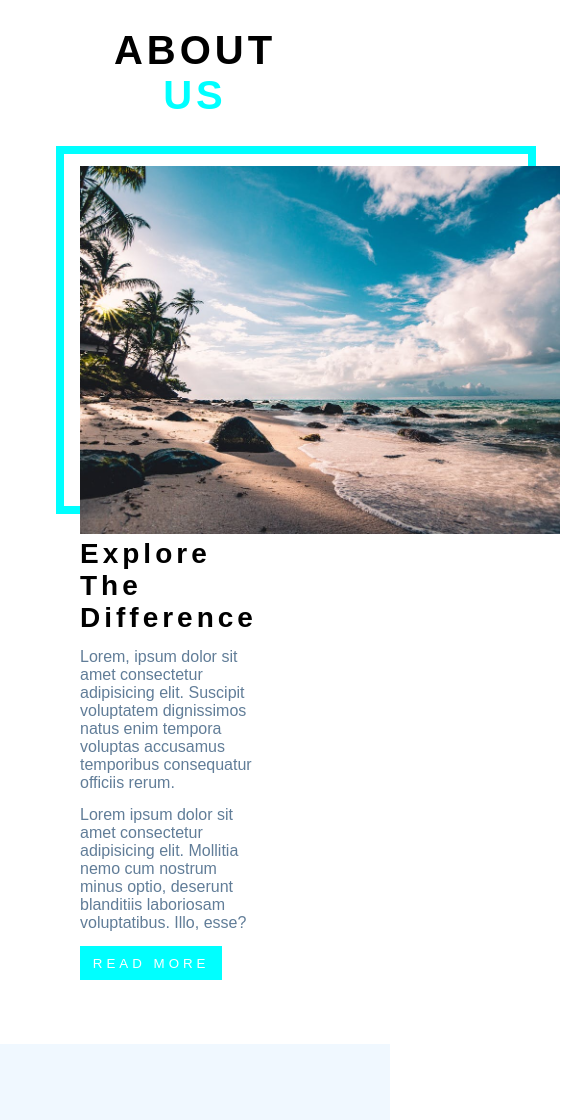
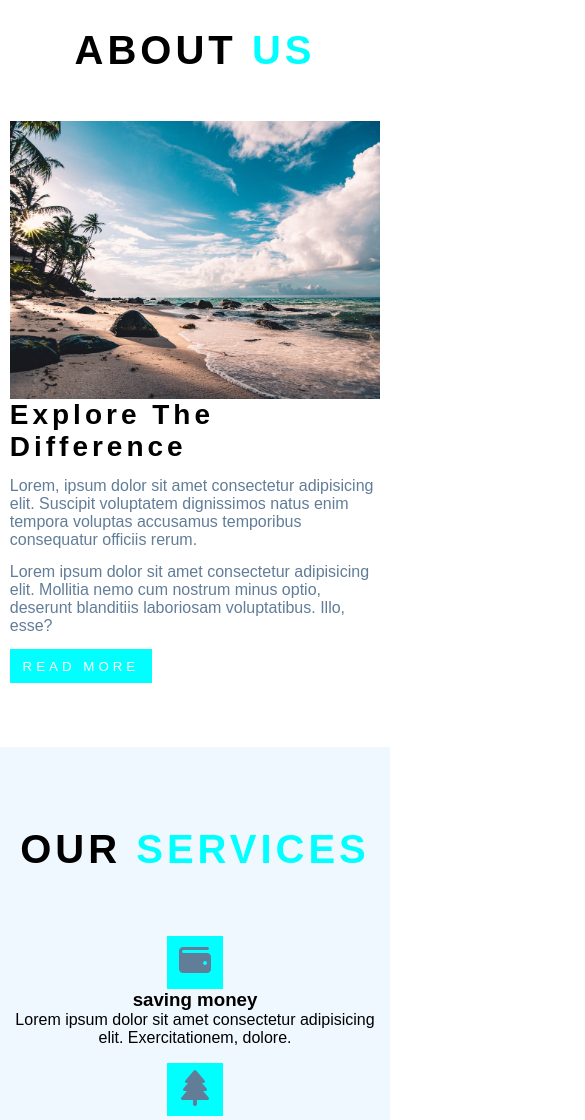
Before and after one commit to ttaib/backroad-project, a plain HTML site: page index.html in a window 390 px wide. Shown: the part 880-2000 px from the top of the page, 585 px wide, since content can reach past the window. Drawn offline with Linux system fonts and the light colour scheme.

Commit message:
add version mobile

```diff
--- a/index.html
+++ b/index.html
@@ -35,6 +35,7 @@
       </nav>
     </header>
 
+    <!-- chaque element dans un div -->
     <section class="hero">
       <main>
         <h1>continue exploring</h1>
@@ -47,10 +48,11 @@
     </section>
 
     <section class="about">
+      <!-- h2 dans un div -->
       <h2>about <span>us</span></h2>
       <div class="about-flex">
         <div class="pos">
-          <div class="carre"></div>
+          <!-- <div class="carre"></div> -->
           <img class="img-about" src="./images/about.jpeg" alt="" />
         </div>
 
@@ -66,6 +68,7 @@
             nemo cum nostrum minus optio, deserunt blanditiis laboriosam
             voluptatibus. Illo, esse?
           </p>
+          <!-- out of the div et au lieu d'utiliser button on a utilise a -->
           <button>read more</button>
         </div>
       </div>
--- a/style.css
+++ b/style.css
@@ -63,9 +63,10 @@ a:hover {
   font-size: 4rem;
 }
 
+/* ajout du width */
 .hero p {
   letter-spacing: 0.25rem;
-  width: 45rem;
+  max-width: 45rem;
   margin-bottom: 1.25rem;
 }
 
@@ -85,7 +86,10 @@ a:hover {
 /* about */
 
 .about {
-  padding: 4rem 5rem;
+  padding: 4rem 0;
+  max-width: 1170px;
+  width: 95vw;
+  margin: 0 auto;
 }
 
 .about h2 {
@@ -112,11 +116,30 @@ span {
   flex: 0 0 45%;
 }
 
+/* modification de pos par about */
+.pos img {
+  position: relative;
+  width: 100%;
+  display: block;
+}
+
+.pos::before {
+  content: "";
+  position: absolute;
+  top: -1.5rem;
+  left: -1.5rem;
+  border: 0.5rem solid aqua;
+  width: 100%;
+  height: 100%;
+  /* z-index: -1; */
+}
+
 .about-flex1 {
   flex: 0 0 45%;
 }
 
-.carre {
+/* ajout du before */
+/* .carre::before {
   border: 0.5rem solid aqua;
   width: 30rem;
   height: 23rem;
@@ -124,12 +147,7 @@ span {
   left: -1.5rem;
   bottom: 1.5rem;
   z-index: -1;
-}
-
-.about img {
-  width: 30rem;
-  height: 23rem;
-}
+} */
 
 .about p {
   color: #617d98;
@@ -393,7 +411,7 @@ span {
 .nav-icon {
   display: flex;
   justify-content: center;
-  gap: 2rem;
+  gap: 1rem;
   background-color: #617d98;
   padding: 0;
   margin-bottom: 2rem;
@@ -408,8 +426,8 @@ footer {
 /* media quiery */
 
 @media screen and (max-width: 600px) {
-  .nav-link,
-  .nav-icon {
+  header .nav-link,
+  header .nav-icon {
     display: none;
   }
   .menu {
@@ -421,7 +439,6 @@ footer {
 
   .hero {
     background: hwb(209 38% 40%);
-    padding: 0 4rem;
   }
 
   .hero h1 {
@@ -433,7 +450,51 @@ footer {
   }
 
   .pos {
-    flex: 0 0 25%;
+    flex: 1 1 auto;
+  }
+
+  .about-flex1 {
+    flex: 1 1 auto;
+  }
+
+  .hero p {
+    max-width: 35rem;
+  }
+
+  .pos::before {
+    display: none;
+  }
+
+  .service {
+    flex: 1 1 auto;
+  }
+
+  .service {
+    display: block;
+    text-align: center;
+    margin-bottom: 1rem;
+  }
+
+  .tour-card {
+    flex: 1 1 auto;
+    margin-bottom: 2rem;
+  }
+
+  .featured-container {
+    padding: 2rem;
+  }
+
+  .contact-center {
+    padding: 2rem;
+  }
+
+  .pic-container {
+    display: block;
+  }
+
+  .nav-footer,
+  .nav-icon {
+    padding: 0 6rem;
   }
 }
 
```
